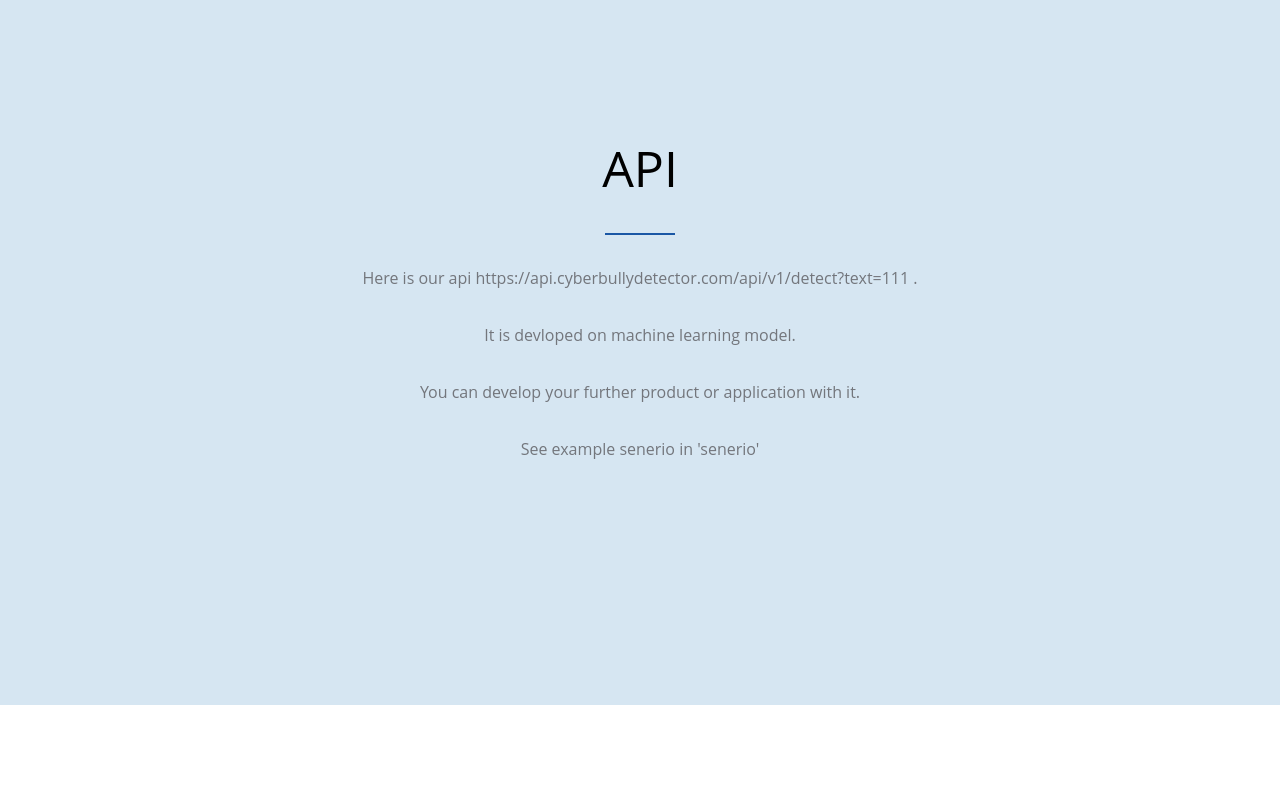
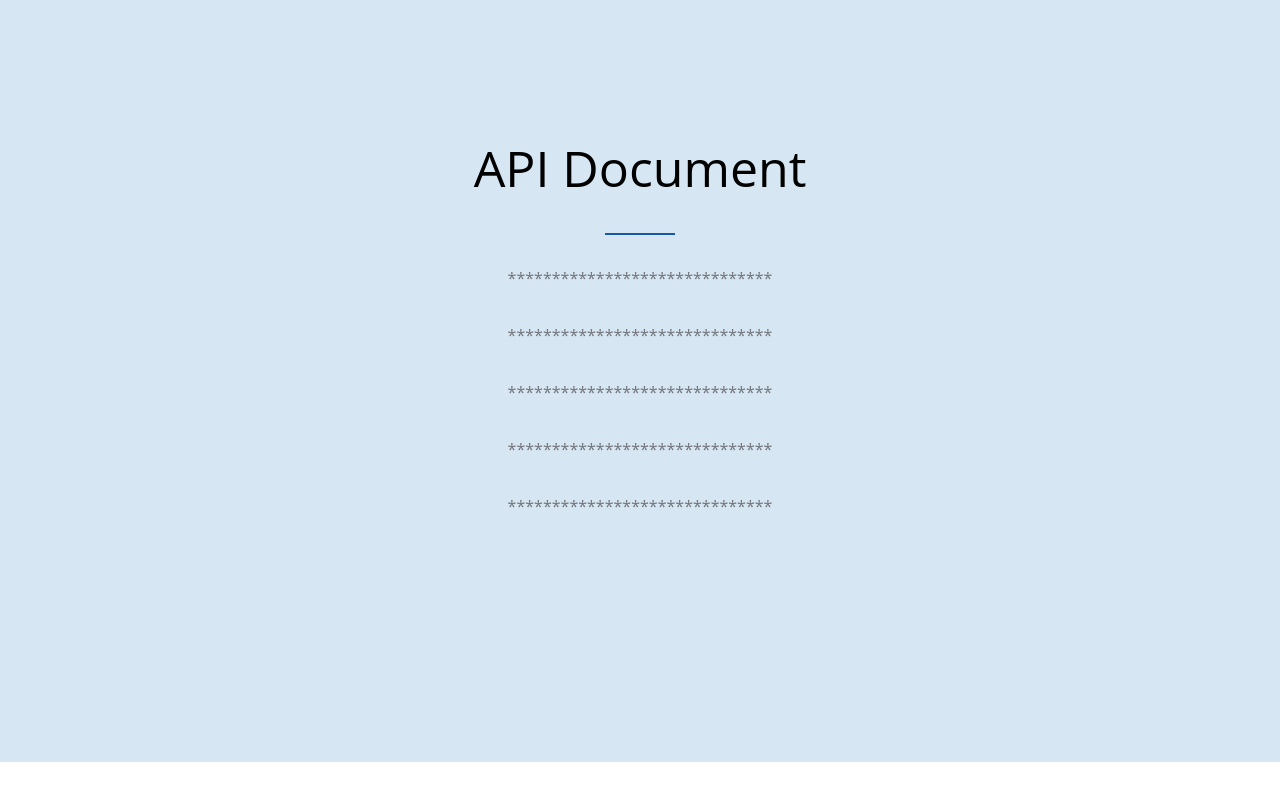
Before and after one commit to ucd-nlmsc-teamproject/CyberbullyDetector-Pages, a plain HTML site: page api.html in a window 1280 px wide. Drawn offline with Linux system fonts and the light colour scheme.

Commit message:
Update api.html

```diff
--- a/api.html
+++ b/api.html
@@ -18,11 +18,12 @@
   <div class="container">
 	<div class="row text-center mb100">
 	  <div class="col-md-8 col-md-offset-2 probootstrap-section-heading">
-		<h2 class="mb30 text-black probootstrap-heading">API</h2>
-		<p>Here is our api https://api.cyberbullydetector.com/api/v1/detect?text=111 . </p>
-		<p>It is devloped on machine learning model. </p>
-		<p>You can develop your further product or application with it. </p>
-		<p>See example senerio in 'senerio'</p>
+		<h2 class="mb30 text-black probootstrap-heading">API Document</h2>
+		<p>******************************</p>
+		<p>******************************</p>
+		<p>******************************</p>
+		<p>******************************</p>
+		<p>******************************</p>
 	  </div>
 	</div>
 </body>
```
